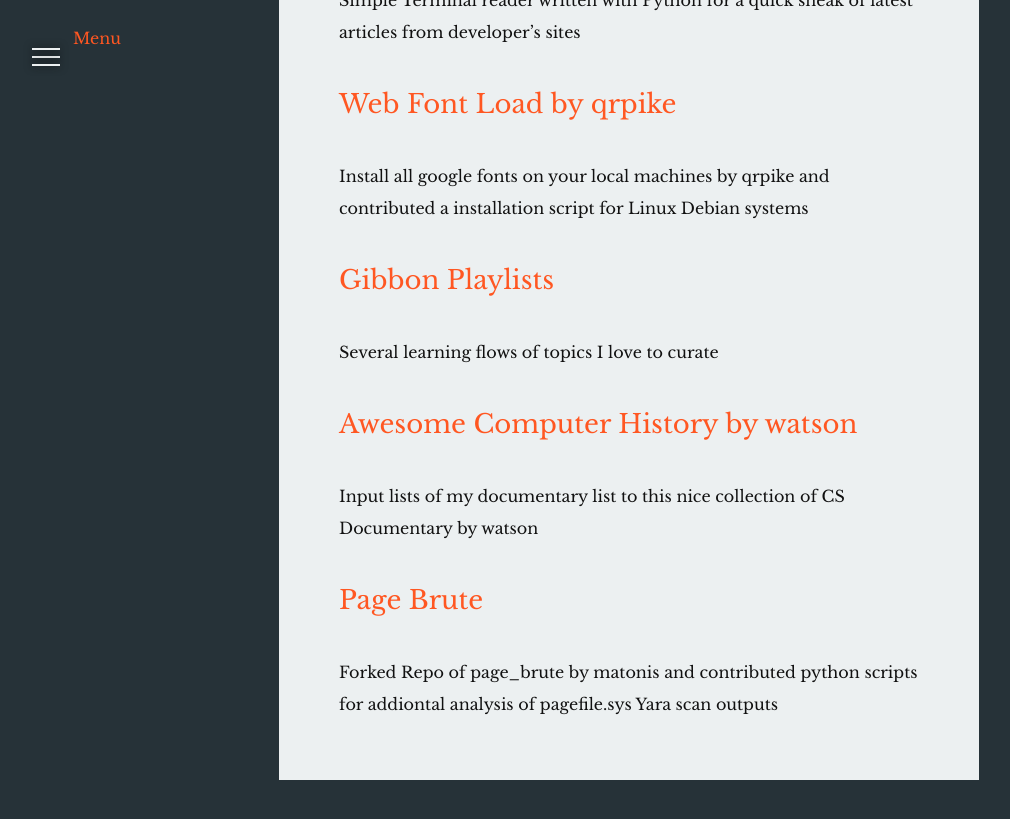
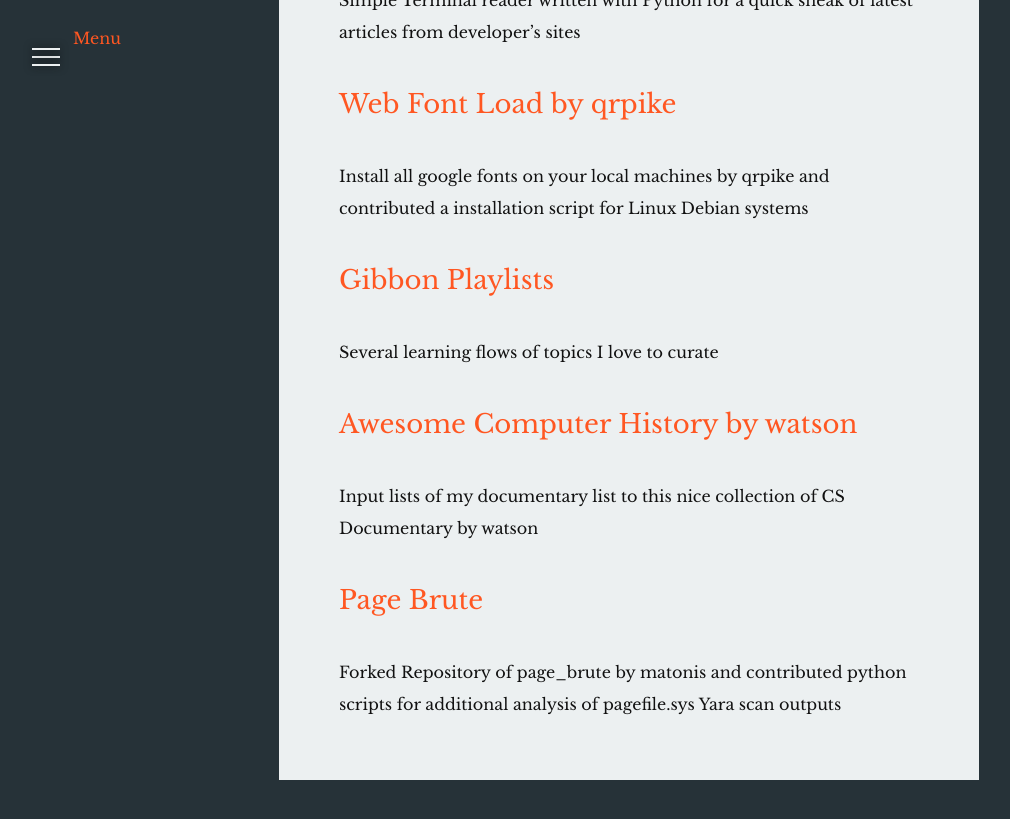
Before and after one commit to aungthurhahein/aungthurhahein.github.com, a Jekyll site: the page built from projects.md, in a window 1280 px wide and 900 px high, scrolled down 1913 px. Shown: the top 819 px of the window, without its empty margins (11-1021 px from the left). Built offline with Jekyll 4.4.1, drawn with Linux system fonts in a browser that asks for light colours; nearby versions of some CDN libraries; some of the changed text lies outside the part shown.

Commit message:
fix minor spelling

```diff
--- a/projects.md
+++ b/projects.md
@@ -38,14 +38,14 @@ A really good set of Python exercises to deal with text
 ### <a href="https://github.com/aungthurhahein/Simple-Terminal-RSS-reader" target="_blank">Simple-Terminal-RSS-reader</a>
 Simple Terminal reader written with Python for a quick sneak of latest articles from developer's sites
 
-### <a href="https://github.com/qrpike/Web-Font-Load" >Web Font Load by qrpike</a>
+### <a href="https://github.com/qrpike/Web-Font-Load" target="_blank">Web Font Load by qrpike</a>
 Install all google fonts on your local machines by qrpike and contributed a installation script for Linux Debian systems
 
 ### <a href="https://gibbon.co/atrx" target="_blank">Gibbon Playlists</a>
 Several learning flows of topics I love to curate
 
-### <a href="https://github.com/watson/awesome-computer-history">Awesome Computer History by watson</a>
+### <a href="https://github.com/watson/awesome-computer-history" target="_blank">Awesome Computer History by watson</a>
 Input lists of my documentary list to this nice collection of CS Documentary by watson
 
-### <a href="https://github.com/aungthurhahein/page_brute">Page Brute</a>
-Forked Repo of page_brute by matonis and contributed python scripts for addiontal analysis of pagefile.sys Yara scan outputs
+### <a href="https://github.com/aungthurhahein/page_brute" target="_blank">Page Brute</a>
+Forked Repository of page_brute by matonis and contributed python scripts for additional analysis of pagefile.sys Yara scan outputs
```
Also changed, not shown: other parts of projects.md (+2 -2 lines), about.md (+3 -1 lines).
